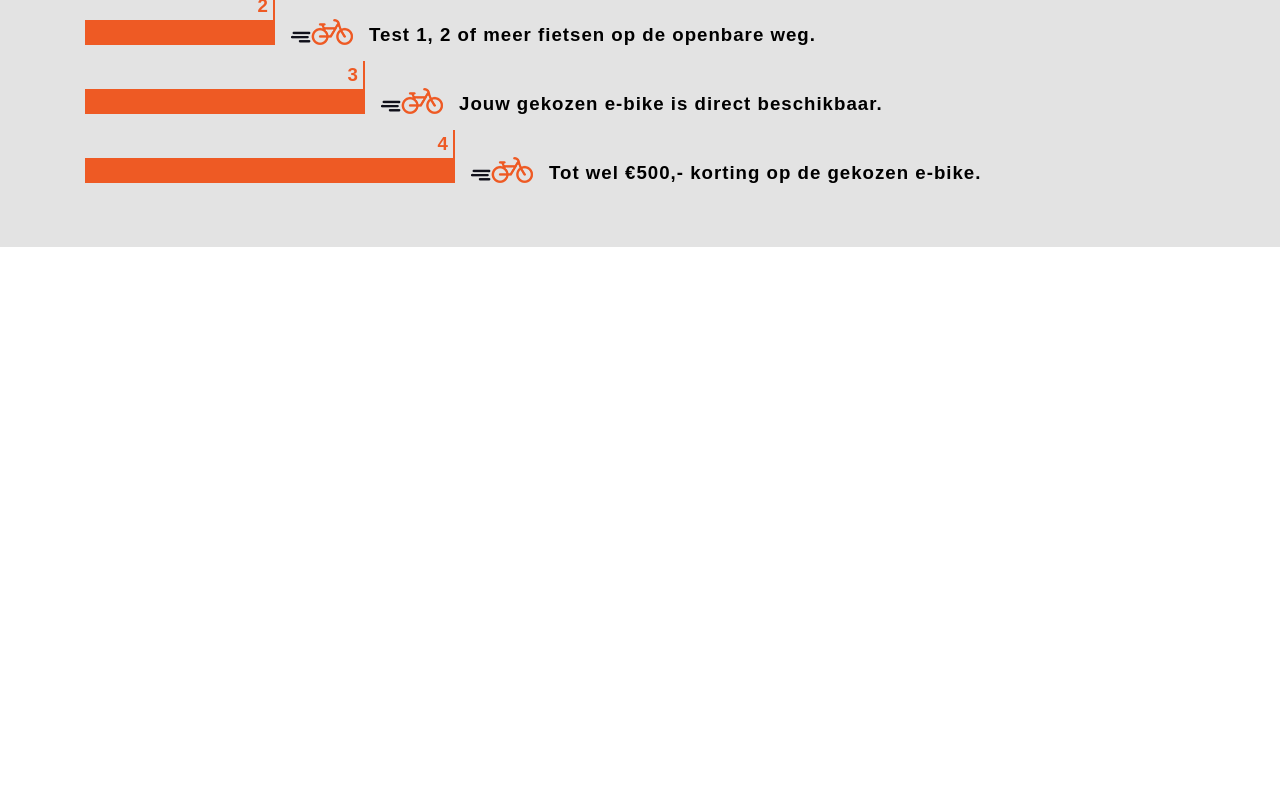
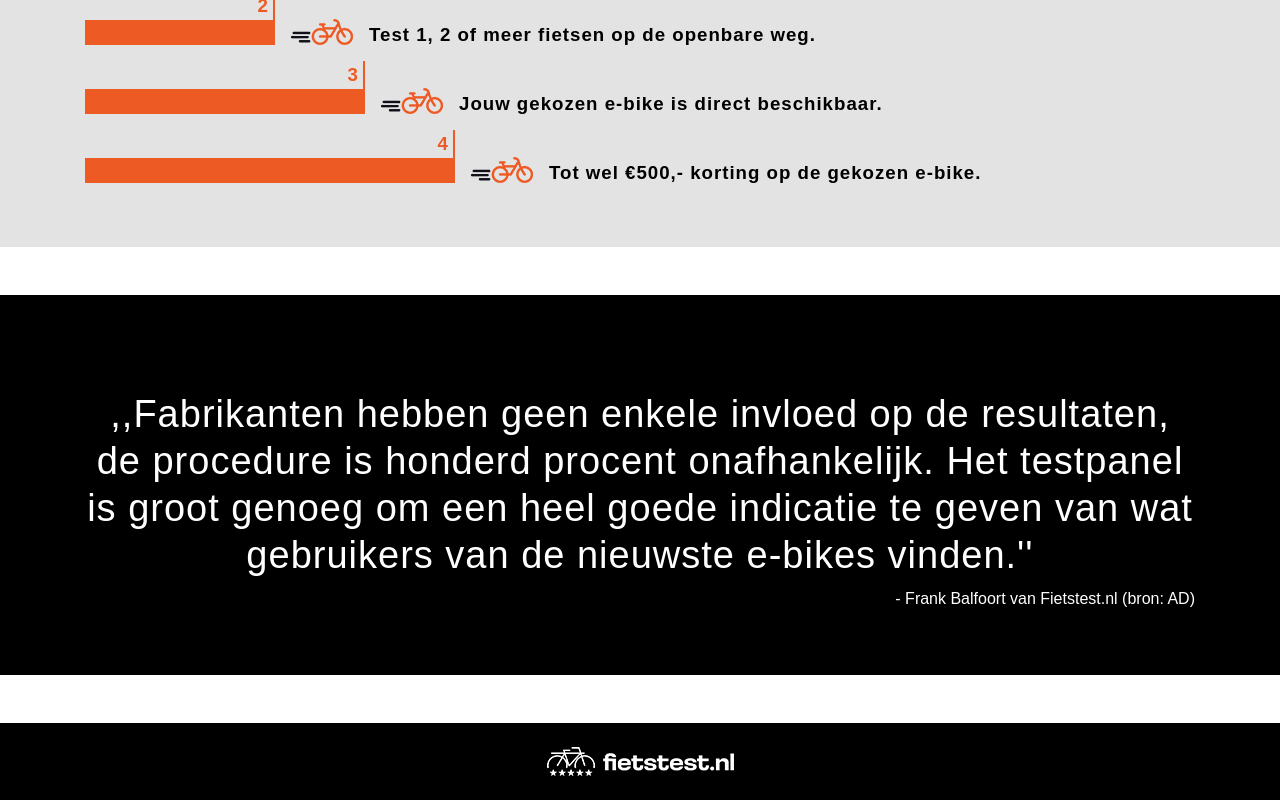
Before and after one commit to Raheel-Afzal/bike-test, a React (Create React App) app: page / in a window 1280 px wide. Shown: the part 887-1687 px from the top of the page. Before the commit the page ends 1134 px from the top, so only its background shows below. Built offline with nearby package versions, Linux system fonts and the light colour scheme.

Commit message:
Footer Added , Qoutation Added

```diff
--- a/src/App.js
+++ b/src/App.js
@@ -1,4 +1,5 @@
 import React from 'react'
+import Footer from './components/Footer'
 import Header from './components/Header'
 import MainView from './views/MainView'
 
@@ -7,7 +8,7 @@ const App = () => {
 	<>
 	<Header/>
 	<MainView/>
-
+	<Footer/>
 	</>
 
   )
--- a/src/assets/css/style.css
+++ b/src/assets/css/style.css
@@ -11,7 +11,14 @@
     justify-content: center;
     align-items: center;
 }
+.footer{
+    margin: 0;
+    background-color: black;
+    height: 77px;
+    justify-content: center;
+    align-items: center;
 
+}
 .Black_Container {
     background-color: black;
 
@@ -152,3 +159,15 @@
 
 
 }
+.Qouatation{
+    background-color: #000
+}
+
+.testi__title{
+    font-size: 38px;
+    letter-spacing: 1px;
+    line-height: 47px;
+    color: #fff;
+    z-index: 999;
+    position: relative
+}
--- a/src/components/Footer.jsx
+++ b/src/components/Footer.jsx
@@ -1,11 +1,14 @@
-import React from 'react'
-
+import React from "react";
+import { Container, Row } from "react-bootstrap";
+import FooterImg from "../assets/img/logo-footer.png";
 const Footer = () => {
   return (
-    <div>
-      Footer
-    </div>
-  )
-}
 
-export default Footer
+      <Container fluid className="d-flex footer">
+        <img src={FooterImg} alt="logo" />
+      </Container>
+
+  );
+};
+
+export default Footer;
--- /dev/null
+++ b/src/components/Quotation.jsx
@@ -0,0 +1,29 @@
+import React from "react";
+
+const Quotation = () => {
+  return (
+    <>
+      <div
+
+        class="Qouatation my-5 py- text-center bg-black text-white"
+      >
+        <div data-v-01150dc7="" class="position-relative py-5 my-5 container">
+          <h6 data-v-01150dc7="" class="testi__title mt-5">
+            {" "}
+            ,,Fabrikanten hebben geen enkele invloed op de resultaten, de
+            procedure is honderd procent onafhankelijk. Het testpanel is groot
+            genoeg om een heel goede indicatie te geven van wat gebruikers van
+            de nieuwste e-bikes vinden.''{" "}
+          </h6>
+          <p data-v-01150dc7="" class="text-md-right testi__desc text-center">
+            {" "}
+            - Frank Balfoort van Fietstest.nl (bron: AD){" "}
+          </p>
+          <img data-v-01150dc7="" src="" class="position-absolute testi__img"  alt=""/>
+        </div>
+      </div>
+    </>
+  );
+};
+
+export default Quotation;
--- a/src/views/MainView.jsx
+++ b/src/views/MainView.jsx
@@ -1,6 +1,7 @@
 import React from "react";
 import BlackContainer from "../components/BlackContainer";
 import GreyBoard from "../components/GreyBoard";
+import Quotation from "../components/Quotation";
 import WhiteRibbon from "../components/WhiteRibbon";
 const MainView = () => {
   return (
@@ -8,6 +9,7 @@ const MainView = () => {
       <BlackContainer />
       <WhiteRibbon />
       <GreyBoard/>
+      <Quotation/>
     </>
   );
 };
```
Also changed, not shown: src/assets/img/logo-footer.png (added).
